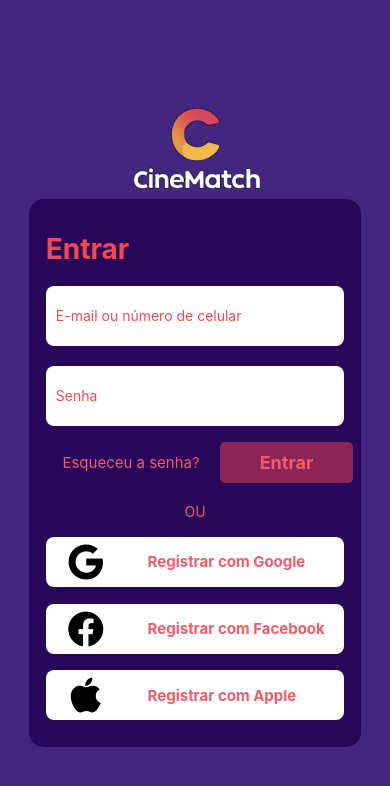
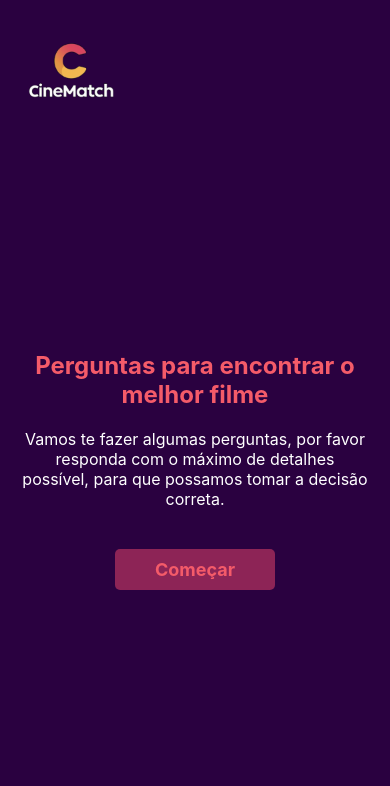
Before and after one commit to Vidottolv/Cinematch_Front, a React Native app in the folder cinematch/: screen /startquiz in a window 390 px wide. Shown: the top 786 px of the page. Built offline with nearby package versions, Linux system fonts and the light colour scheme.

Commit message:
tela de iniciar o quiz e implementação do uso de Region MESSAGES

```diff
--- /dev/null
+++ b/cinematch/pages/startquiz/screen.js
@@ -0,0 +1,28 @@
+import React from 'react';
+import { View, Text, Image, TouchableOpacity } from 'react-native';
+import styles from './style';
+
+const StartQuiz = () => {
+
+    //#region MESSAGES
+        const msgQuestion = 'Perguntas para encontrar o melhor filme'
+        const contentScreenQuizStart = 'Vamos te fazer algumas perguntas, por favor responda com o máximo de detalhes possível, para que possamos tomar a decisão correta.'
+    //#endregion
+
+    return(
+    <View style={styles.subContainer}>
+        <Image
+            source={require('../../assets/cinematch_logo.png')}
+            style={styles.logo}/>
+            <View style={styles.mainContainer}>
+                <Text style={styles.title}>{msgQuestion}</Text>
+                <Text style={styles.description}>{contentScreenQuizStart}</Text>
+                <TouchableOpacity style={styles.startButton}>
+                    <Text style={styles.startButtonText}>Começar</Text>
+                </TouchableOpacity>
+            </View>
+    </View>
+    );
+}
+
+export default StartQuiz;
--- /dev/null
+++ b/cinematch/pages/startquiz/style.js
@@ -0,0 +1,47 @@
+import { StyleSheet } from 'react-native';
+
+const styles = StyleSheet.create({
+  subContainer: {
+    flex: 1,
+    backgroundColor: '#2A0140',
+    padding: 20,
+  },
+  mainContainer: {
+    flex:1,
+    justifyContent:'center',
+    alignItems: 'center',
+    marginTop:'-15%'
+  },
+  logo: {
+    width: 100,
+    height: 100,
+    resizeMode: 'contain',
+    marginBottom: 50,
+  },
+  title: {
+    color: '#F45B69',
+    fontSize: 24,
+    fontWeight: 'bold',
+    textAlign: 'center',
+    marginBottom: 20,
+  },
+  description: {
+    color: '#FFFFFF',
+    fontSize: 16,
+    textAlign: 'center',
+    marginBottom: 40,
+  },
+  startButton: {
+    backgroundColor: '#8D2456',
+    paddingVertical: 10,
+    paddingHorizontal: 40,
+    borderRadius: 5,
+  },
+  startButtonText: {
+    color: '#F45B69',
+    fontSize: 18,
+    fontWeight: 'bold',
+  },
+});
+
+export default styles;
--- a/cinematch/pages/welcome/screen.js
+++ b/cinematch/pages/welcome/screen.js
@@ -1,23 +1,19 @@
-// src/front/cinematch_front/cinematch/pages/welcome/WelcomeScreen.js
-
-import React, { useEffect, useState } from 'react';
+import React from 'react';
 import { View, Text, TextInput, Image, TouchableOpacity } from 'react-native';
 import styles from './style';
-import { fetchData } from './function';
 import { Ionicons } from "@expo/vector-icons";
-
-
+import { useNavigation } from '@react-navigation/native';
 
 const Welcome = () => {
-  const [data, setData] = useState(null);
+    const navigation = useNavigation()
 
-  useEffect(() => {
-    const loadData = async () => {
-      const result = await fetchData();
-      setData(result);
-    };
-    loadData();
-  }, []);
+    //#region MESSAGES
+        const placeholderEmail = 'E-mail ou número de celular'
+        const forgotPassword = 'Esqueceu a senha?'
+        const registerWithGoogle = 'Registrar com Google'
+        const registerWithFacebook = 'Registrar com Facebook'
+        const registerWithApple = 'Registrar com Apple'
+    //#endregion
 
   return (
     <View style={styles.container}>
@@ -26,7 +22,7 @@
             <Text style={styles.textTitle}>Entrar</Text>
             <View style={styles.containerInput}>
                 <TextInput
-                    placeholder='E-mail ou número de celular'
+                    placeholder={placeholderEmail}
                     placeholderTextColor={'#F54952'}
                     style={styles.input}/>
                 <TextInput
@@ -35,9 +31,11 @@
                     style={styles.input}/>
                 <View style={styles.rowButtons}>
                     <TouchableOpacity style={styles.forgotPasswordButton}>
-                        <Text style={styles.forgotPasswordText}>Esqueceu a senha?</Text>
+                        <Text style={styles.forgotPasswordText}>{forgotPassword}</Text>
                     </TouchableOpacity>
-                    <TouchableOpacity style={styles.loginButton}>
+                    <TouchableOpacity
+                        onPress={() => navigation.navigate('startquiz')}
+                        style={styles.loginButton}>
                         <Text style={styles.loginButtonText}>Entrar</Text>
                     </TouchableOpacity>
                 </View>
@@ -49,16 +47,16 @@
                 <TouchableOpacity style={styles.loginButtonsCustom}>
                     {/* <Image source={require('../../assets/google_logo.png')}/> */}
                     <Ionicons name='logo-google' size={40} color={'#000'}/>
-                    <Text style={styles.defaultTextButtons}>Registrar com Google</Text>
+                    <Text style={styles.defaultTextButtons}>{registerWithGoogle}</Text>
                 </TouchableOpacity>
                 <TouchableOpacity style={styles.loginButtonsCustom}>
                     {/* <Image source={require('../../assets/facebook_logo.png')}/> */}
                     <Ionicons name='logo-facebook' size={40} color={'#000'}/>
-                    <Text style={styles.defaultTextButtons}>Registrar com Facebook</Text>
+                    <Text style={styles.defaultTextButtons}>{registerWithFacebook}</Text>
                 </TouchableOpacity>
                 <TouchableOpacity style={styles.loginButtonsCustom}>
                     <Ionicons name='logo-apple' size={40} color={'#000'}/>
-                    <Text style={styles.defaultTextButtons}>Registrar com Apple</Text>
+                    <Text style={styles.defaultTextButtons}>{registerWithApple}</Text>
                 </TouchableOpacity>
             </View>
         </View>
--- a/cinematch/pages/welcome/style.js
+++ b/cinematch/pages/welcome/style.js
@@ -1,5 +1,3 @@
-// src/front/cinematch_front/cinematch/pages/welcome/WelcomeStyles.js
-
 import { StyleSheet } from 'react-native';
 import { useFonts } from 'expo-font';
 
@@ -14,7 +12,7 @@
     retangle: {
         // marginTop:'25%',
         width: '85%',
-        height: '65%',
+        height: '70%',
         backgroundColor: '#280659',
         borderRadius: 15,
     },
--- a/cinematch/routes/stack.routes.js
+++ b/cinematch/routes/stack.routes.js
@@ -1,7 +1,7 @@
 // import Signin from '../pages/signin';
 import Welcome from '../pages/welcome/screen';
+import StartQuiz from '../pages/startquiz/screen';
 import { createNativeStackNavigator } from '@react-navigation/native-stack';
-// import { Cadastros } from '../pages/home';
 
 const Stack = createNativeStackNavigator();
 
@@ -15,14 +15,14 @@
                 headerShown:false,
             }}
             />
-            {/* <Stack.Screen
-            name="signin"
-            component={Signin}
+            <Stack.Screen
+            name="startquiz"
+            component={StartQuiz}
             options={{
                 headerShown:false,
             }}
             />
-            <Stack.Screen
+            {/* <Stack.Screen
             name="home"
             component={Cadastros}
             options={{
```
Also changed, not shown: cinematch/pages/startquiz/function.js (added).
